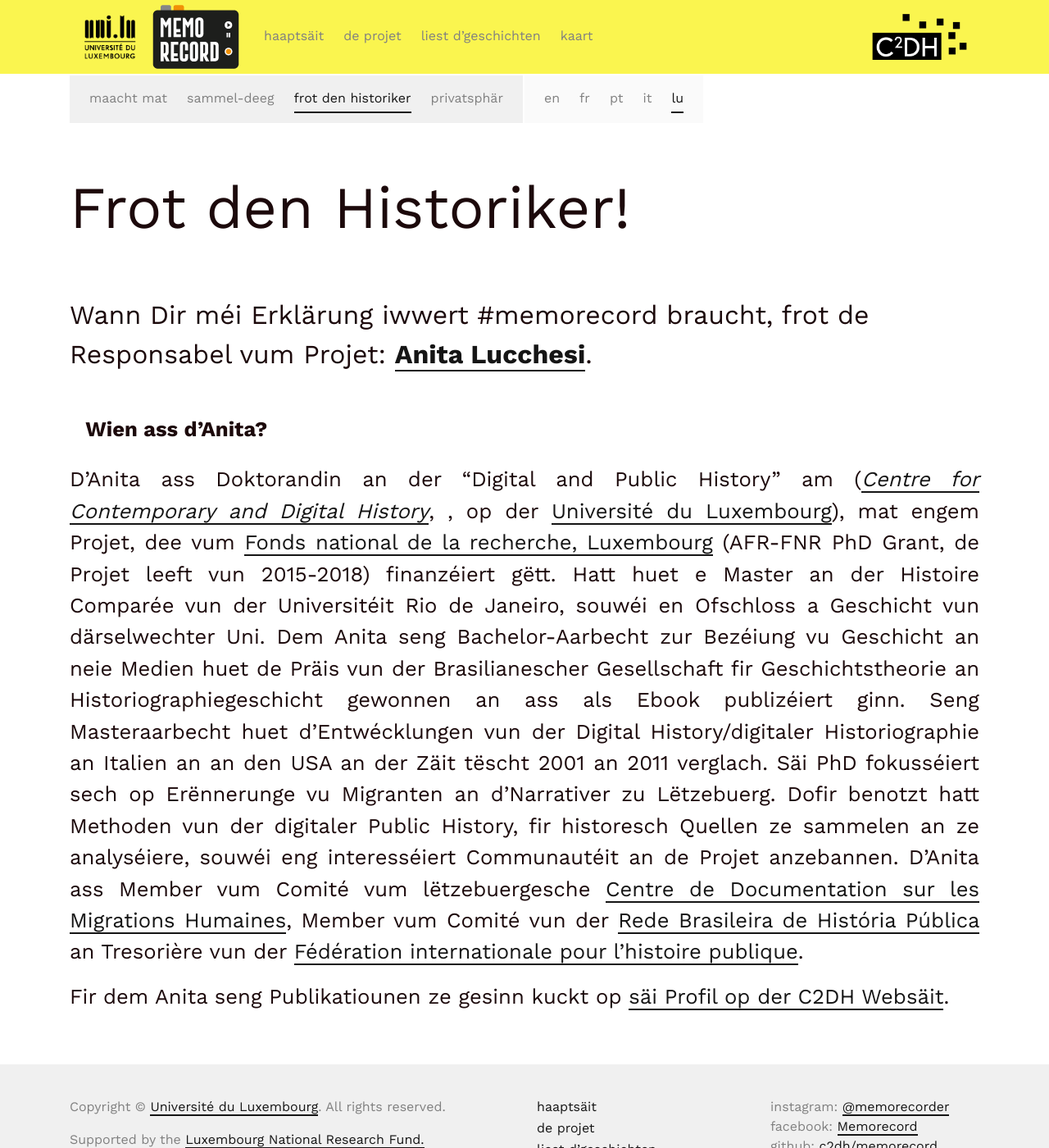
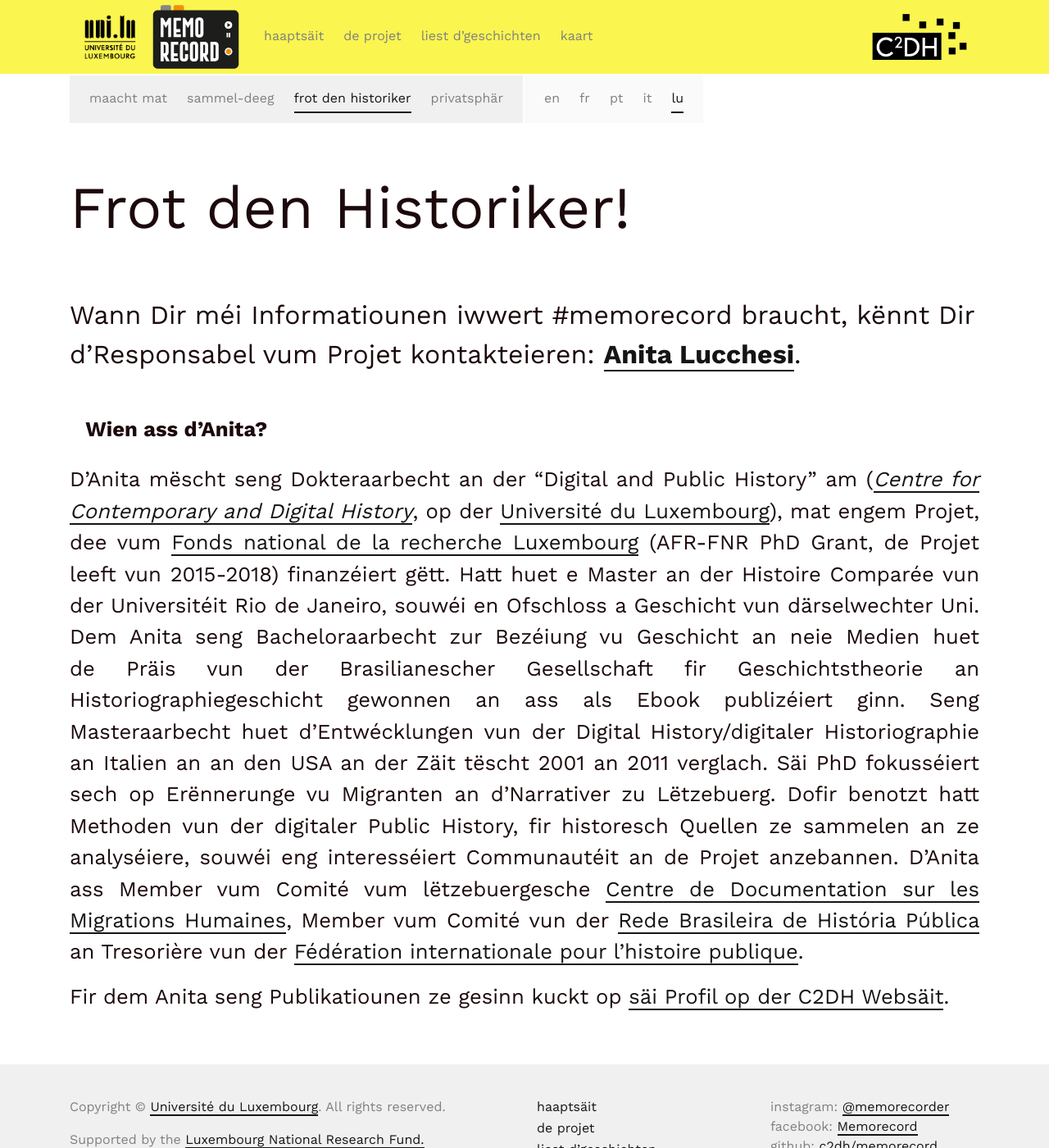
Before and after one commit to C2DH/memorecord, a Jekyll site: the page built from pages/ask-the-historian.lu.md, in a window 1280 px wide and 1400 px high. Shown: the whole window at 82% size. Built offline with Jekyll 4.4.1, drawn with Linux system fonts in a browser that asks for light colours.

Commit message:
Update ask-the-historian.lu.md
Correction LU by Mariana

```diff
--- a/pages/ask-the-historian.lu.md
+++ b/pages/ask-the-historian.lu.md
@@ -6,12 +6,12 @@ link: /ask-the-historian/
 title: Frot den Historiker!
 ---
 
-Wann Dir méi Erklärung iwwert #memorecord braucht, frot de Responsabel vum Projet: [**Anita Lucchesi**](mailto:memorecord@uni.lu).
+Wann Dir méi Informatiounen iwwert #memorecord braucht, kënnt Dir d’Responsabel vum Projet kontakteieren: [**Anita Lucchesi**](mailto:memorecord@uni.lu).
 
 <!-- more -->
 
 ## **Wien ass d'Anita?**
 
-D’Anita ass Doktorandin an der “Digital and Public History” am  ([*Centre for Contemporary and Digital History*](https://www.c2dh.uni.lu/), , op der [Université du Luxembourg](https://www.uni.lu/)), mat engem Projet, dee vum [Fonds national de la recherche, Luxembourg](https://www.fnr.lu) (AFR-FNR PhD Grant, de Projet leeft vun 2015-2018) finanzéiert gëtt. Hatt huet e Master an der Histoire Comparée vun der Universitéit Rio de Janeiro, souwéi en Ofschloss a Geschicht vun därselwechter Uni. Dem Anita seng Bachelor-Aarbecht zur Bezéiung vu Geschicht an neie Medien huet de Präis vun der Brasilianescher Gesellschaft fir Geschichtstheorie an Historiographiegeschicht gewonnen an ass als Ebook publizéiert ginn. Seng Masteraarbecht huet d’Entwécklungen vun der Digital History/digitaler Historiographie an Italien an an den USA an der Zäit tëscht 2001 an 2011 verglach. Säi PhD fokusséiert sech op Erënnerunge vu Migranten an d’Narrativer zu Lëtzebuerg. Dofir benotzt hatt Methoden vun der digitaler Public History, fir historesch Quellen ze sammelen an ze analyséiere, souwéi eng interesséiert Communautéit an de Projet anzebannen. D’Anita ass Member vum Comité vum lëtzebuergesche [Centre de Documentation sur les Migrations Humaines](https://www.cdmh.lu), Member vum Comité vun der [Rede Brasileira de História Pública](http://historiapublica.com.br/) an Tresorière vun der [Fédération internationale pour l'histoire publique](http://ifph.hypotheses.org/).
+D’Anita mëscht seng Dokteraarbecht an der “Digital and Public History” am  ([*Centre for Contemporary and Digital History*](https://www.c2dh.uni.lu/), op der [Université du Luxembourg](https://www.uni.lu/)), mat engem Projet, dee vum [Fonds national de la recherche Luxembourg](https://www.fnr.lu) (AFR-FNR PhD Grant, de Projet leeft vun 2015-2018) finanzéiert gëtt. Hatt huet e Master an der Histoire Comparée vun der Universitéit Rio de Janeiro, souwéi en Ofschloss a Geschicht vun därselwechter Uni. Dem Anita seng Bacheloraarbecht zur Bezéiung vu Geschicht an neie Medien huet de Präis vun der Brasilianescher Gesellschaft fir Geschichtstheorie an Historiographiegeschicht gewonnen an ass als Ebook publizéiert ginn. Seng Masteraarbecht huet d’Entwécklungen vun der Digital History/digitaler Historiographie an Italien an an den USA an der Zäit tëscht 2001 an 2011 verglach. Säi PhD fokusséiert sech op Erënnerunge vu Migranten an d’Narrativer zu Lëtzebuerg. Dofir benotzt hatt Methoden vun der digitaler Public History, fir historesch Quellen ze sammelen an ze analyséiere, souwéi eng interesséiert Communautéit an de Projet anzebannen. D’Anita ass Member vum Comité vum lëtzebuergesche [Centre de Documentation sur les Migrations Humaines](https://www.cdmh.lu), Member vum Comité vun der [Rede Brasileira de História Pública](http://historiapublica.com.br/) an Tresorière vun der [Fédération internationale pour l'histoire publique](http://ifph.hypotheses.org/).
 
 Fir dem Anita seng Publikatiounen ze gesinn kuckt op [säi Profil op der C2DH Websäit](https://www.c2dh.uni.lu/people/anita-lucchesi).
```
